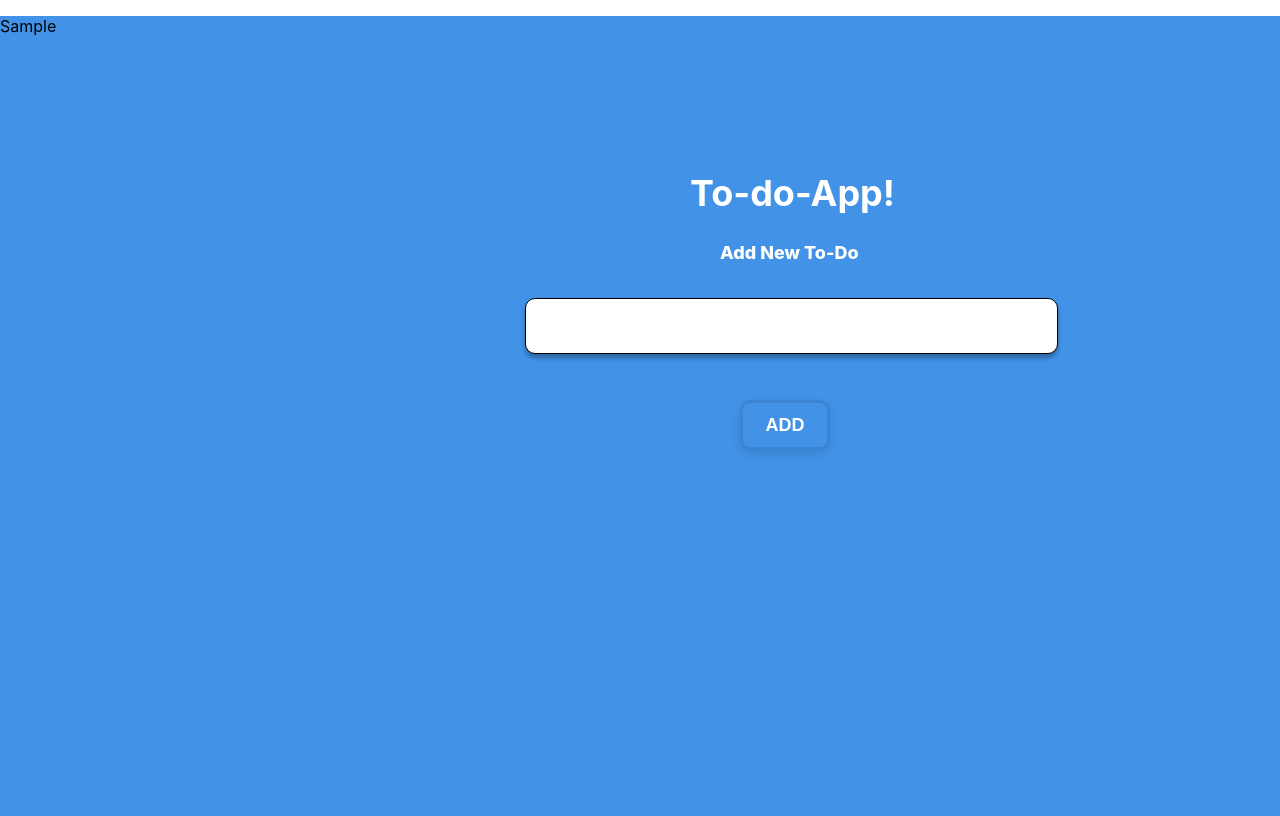
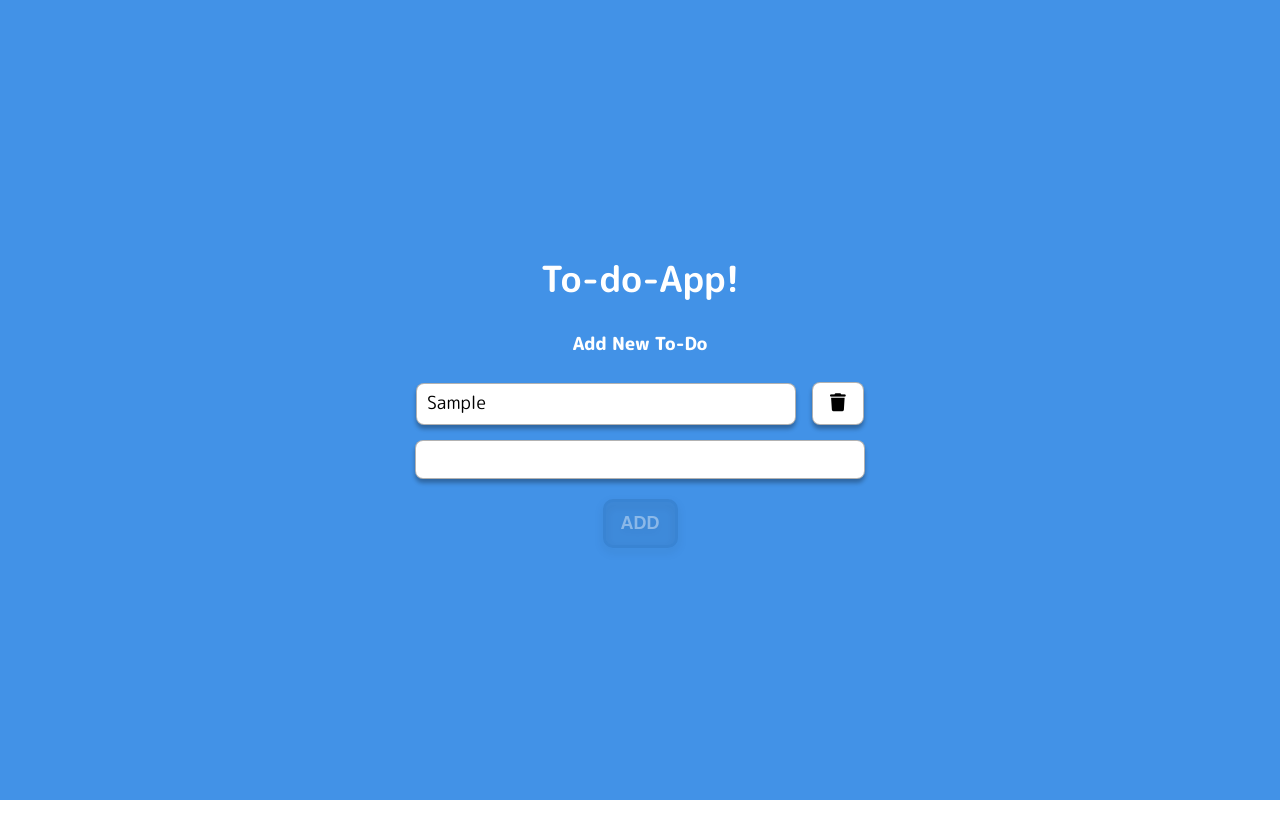
Before and after one commit to connectemea/bootcamp-todo-app, a React (Create React App) app: page / in a window 1280 px wide. Both pictures are taken after typing "Sample" into the empty fields and a click on the button "ADD". Built offline with nearby package versions, Linux system fonts and the light colour scheme.

Commit message:
fix: design issues are fixed * design updated * todo delete function updated * button disabled feature updated
Updated By: Afeef

```diff
--- a/public/index.html
+++ b/public/index.html
@@ -7,37 +7,19 @@
     <meta name="theme-color" content="#000000" />
     <meta
       name="description"
-      content="Web site created using create-react-app"
+      content="todo app for react bootcamp"
     />
     <link rel="apple-touch-icon" href="%PUBLIC_URL%/logo192.png" />
-    <!--
-      manifest.json provides metadata used when your web app is installed on a
-      user's mobile device or desktop. See https://developers.google.com/web/fundamentals/web-app-manifest/
-    -->
+    <link
+      rel="stylesheet"
+      href="https://cdnjs.cloudflare.com/ajax/libs/font-awesome/6.0.0-beta2/css/all.min.css"
+    />
+
     <link rel="manifest" href="%PUBLIC_URL%/manifest.json" />
-    <!--
-      Notice the use of %PUBLIC_URL% in the tags above.
-      It will be replaced with the URL of the `public` folder during the build.
-      Only files inside the `public` folder can be referenced from the HTML.
-
-      Unlike "/favicon.ico" or "favicon.ico", "%PUBLIC_URL%/favicon.ico" will
-      work correctly both with client-side routing and a non-root public URL.
-      Learn how to configure a non-root public URL by running `npm run build`.
-    -->
-    <title>React App</title>
+    <title>Todo App</title>
   </head>
   <body>
     <noscript>You need to enable JavaScript to run this app.</noscript>
     <div id="root"></div>
-    <!--
-      This HTML file is a template.
-      If you open it directly in the browser, you will see an empty page.
-
-      You can add webfonts, meta tags, or analytics to this file.
-      The build step will place the bundled scripts into the <body> tag.
-
-      To begin the development, run `npm start` or `yarn start`.
-      To create a production bundle, use `npm run build` or `yarn build`.
-    -->
   </body>
 </html>
--- a/src/App.js
+++ b/src/App.js
@@ -1,37 +1,62 @@
 import "./App.css";
 import { useState } from "react";
+import styles from "./styles.module.css";
 function App() {
   // state for todoList
   const [todoList, setTodoList] = useState();
+
   // state for todo
   const [todo, setTodo] = useState();
+
   // handle todo onChange state
   const handleTodoChange = (event) => setTodo(event.target.value);
+
   // handle clear the state
   const clearCaches = () => setTodo("");
+
   // handle add todo to list
   const handleAddTodo = () => {
     setTodoList(todoList ? [...todoList, todo] : [todo]);
-    clearCaches();
+    clearCaches(); //clear the todo input
   };
+
   // handle delete action in todo
   const handleDltBtn = (name) =>
     setTodoList(todoList.filter((todo) => todo !== name));
   return (
-    <div className="body">
-      <div>
-        <div className="hed">To-do-App!</div>
-        <div className="newto">Add New To-Do</div>
-          <div>
-            <div>{todoList && todoList.map((todo) => <p>{todo}</p>)}</div>
-              <div>
-               <input className="box"
+    <div className={styles.contentWrapper}>
+      <div className={styles.container}>
+        <div className={styles.appTitle}>To-do-App!</div>
+        <div className={styles.subTitle}>Add New To-Do</div>
+        <div className={styles.todoSection}>
+          <div className={styles.todoList}>
+            {todoList &&
+              todoList.map((todo) => (
+                <div className={styles.todoListItem}>
+                  <p className={styles.todoName}>{todo}</p>
+                  <button
+                    className={styles.todoDltBtn}
+                    onClick={() => handleDltBtn(todo)}
+                  >
+                    <i class="fas fa-trash"></i>
+                  </button>
+                </div>
+              ))}
+          </div>
+          <div className={styles.todoInputs}>
+            <input
+              className={styles.todoInput}
               type="text"
               name="todoName"
               value={todo}
               onChange={handleTodoChange}
             />
-               <button className="add" onClick={handleAddTodo}>ADD</button>
+            <button
+              className={todo ? styles.addBtn : styles.disabledAddBtn}
+              onClick={todo ? handleAddTodo : null}
+            >
+              ADD
+            </button>
           </div>
         </div>
       </div>
--- a/src/index.css
+++ b/src/index.css
@@ -1,13 +1,7 @@
+@import url('https://fonts.googleapis.com/css2?family=M+PLUS+Rounded+1c:wght@300;400;500;700;800&display=swap');
 body {
   margin: 0;
-  font-family: -apple-system, BlinkMacSystemFont, 'Segoe UI', 'Roboto', 'Oxygen',
-    'Ubuntu', 'Cantarell', 'Fira Sans', 'Droid Sans', 'Helvetica Neue',
-    sans-serif;
-  -webkit-font-smoothing: antialiased;
-  -moz-osx-font-smoothing: grayscale;
+  padding:0;
+  box-sizing:border-box;
+  font-family: 'M PLUS Rounded 1c', sans-serif;
 }
-
-code {
-  font-family: source-code-pro, Menlo, Monaco, Consolas, 'Courier New',
-    monospace;
-}
--- /dev/null
+++ b/src/styles.module.css
@@ -0,0 +1,144 @@
+
+
+
+.contentWrapper {
+  background-color: #4292e7;
+  width: 100vw;
+  height: 100vh;
+}
+.container {
+  display: flex;
+  flex-direction: column;
+  height: 100%;
+  justify-content: center;
+  align-items: center;
+}
+.appTitle {
+  color: #ffffff;
+  font-family: Rounded Mplus 1c Bold;
+  font-size: 36px;
+  font-weight: 700;
+  line-height: 53px;
+  letter-spacing: 0em;
+  display: flex;
+  flex-direction: column;
+  justify-content: flex-end;
+  text-align: center;
+  height: 53px;
+}
+.subTitle {
+  height: 27px;
+  margin:25px 0;
+  font-family: Rounded Mplus 1c;
+  font-style: normal;
+  font-weight: 800;
+  font-size: 18px;
+  line-height: 27px;
+  color: #ffffff;
+}
+.todoSection {
+  display: flex;
+  flex-direction: column;
+  align-items: center;
+  justify-content: center;
+  width: 100%;
+}
+.todoList{
+  display:flex;
+  flex-direction:column;
+  width:35%;
+}
+.todoListItem{
+  width:100%;
+  margin-bottom:15px;
+  display:flex;
+  justify-content: space-between;
+  align-items: center;
+}
+
+.todoName{
+  width:80%;
+  min-height:30px;
+  margin:0;
+  padding:5px 10px;
+  font-size:18px;
+  font-weight:400;
+  background: #ffffff;
+  box-shadow: 0px 4px 4px rgba(0, 0, 0, 0.3);
+  border: 1px solid rgba(0, 0, 0, 0.3);;
+  border-radius: 8px;
+}
+
+.todoDltBtn{
+  width:calc(15% - 15px);
+  padding:10px;
+  font-size:18px;
+  background: #ffffff;
+  box-shadow: 0px 4px 4px rgba(0, 0, 0, 0.3);
+  border: 1px solid rgba(0, 0, 0, 0.3);;
+  border-radius: 8px;
+  transition:color .5s;
+}
+.todoDltBtn:hover{
+  color:red;
+}
+.todoInputs {
+  display: flex;
+  flex-direction: column;
+  justify-content: center;
+  align-items: center;
+  width: 100%;
+}
+.todoInput {
+  width: calc(35% - 20px);
+  height: 27px;
+  padding:5px 10px;
+  font-size:18px;
+  font-weight:500;
+  margin-bottom:20px;
+  background: #ffffff;
+  box-shadow: 0px 4px 4px rgba(0, 0, 0, 0.3);
+  border: 1px solid rgba(0, 0, 0, 0.3);;
+  border-radius: 8px;
+  display: flex;
+  flex-direction: column;
+  transition:box-shadow .3s , transform .3s;
+}
+.todoInput:focus-visible{
+  outline:none;
+  box-shadow: 0px 5px 5px rgba(0, 0, 0, 0.4);
+  transform:translateY(-1px);
+}
+.addBtn {
+  padding:8px 15px;
+  font-family: Rounded Mplus 1c bold;
+  font-style: normal;
+  font-weight: bold;
+  font-size: 18px;
+  line-height: 27px;
+  color: #ffffff;
+  background: #4292e7;
+  border: 3px solid #3984d3;
+  box-sizing: border-box;
+  filter: drop-shadow(0px 4px 4px rgba(0, 0, 0, 0.1));
+  border-radius: 10px;
+  transition:background .5s;
+}
+
+.addBtn:hover{
+  background:rgba(0,0,0,.05);
+}
+.disabledAddBtn{
+  padding:8px 15px;
+  font-family: Rounded Mplus 1c bold;
+  font-style: normal;
+  font-weight: bold;
+  font-size: 18px;
+  line-height: 27px;
+  color: rgba(255,255,255,.4);
+  background:rgba(0,0,0,.05);
+  border: 3px solid #3984d3;
+  box-sizing: border-box;
+  filter: drop-shadow(0px 4px 4px rgba(0, 0, 0, 0.1));
+  border-radius: 10px;
+}
```
Lines whose indentation alone changed are shown as unchanged.
